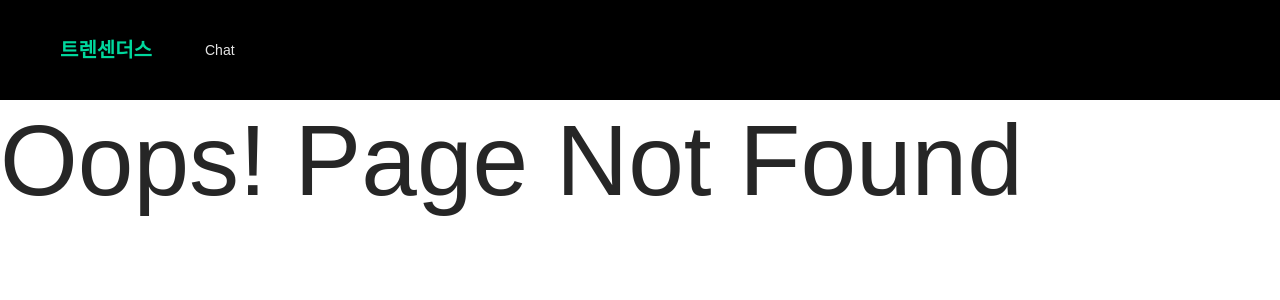
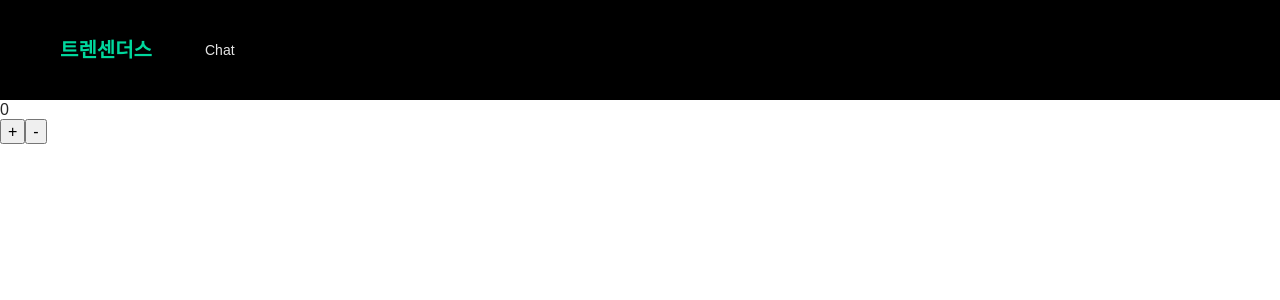
Before and after one commit to mtak0235/simmons_transcendence, a React (Create React App) app in the folder frontend/node/app/: page /test1 in a window 1280 px wide. Before the commit this address had no page. Shown: the top 300 px of the page. Built offline with nearby package versions, Linux system fonts and the light colour scheme.

Commit message:
#62 recoil 설계 테스트

```diff
--- /dev/null
+++ b/frontend/node/app/craco.config.js
@@ -0,0 +1,14 @@
+const CracoAlias = require("craco-alias");
+
+module.exports = {
+  plugins: [
+    {
+      plugin: CracoAlias,
+      options: {
+        source: "tsconfig",
+        baseUrl: "./",
+        tsConfigPath: "./tsconfig.paths.json",
+      },
+    },
+  ],
+};
--- a/frontend/node/app/src/0_presentation/pages/Home.tsx
+++ b/frontend/node/app/src/0_presentation/pages/Home.tsx
@@ -24,6 +24,8 @@ function Home() {
       <Box whileHover={{ scale: 1.2 }} transition={{ delay: 0.5 }}></Box>
       <Box whileHover={{ scale: 1.2 }} transition={{ delay: 0.5 }}></Box>
       <Box whileHover={{ scale: 1.2 }} transition={{ delay: 0.5 }}></Box>
+      <Link to={"/test1"}>test1</Link>
+      <Link to={"/test2"}>test2</Link>
     </Row>
   );
 }
--- /dev/null
+++ b/frontend/node/app/src/0_presentation/pages/Test1.tsx
@@ -0,0 +1,46 @@
+import { atom, RecoilState, useRecoilState, useRecoilValue } from "recoil";
+// import { charCountState } from "@presentation/pages/Test2";
+import Get from "@root/lib/di/get";
+import IUserRepository from "@domain/user/IUserRepository";
+import UserRepository, {
+  textState1,
+} from "@infrastructure/user/UserRepository";
+
+const classState = (): RecoilState<UserRepository> => {
+  return atom({
+    key: "classState",
+    default: new UserRepository(),
+  });
+};
+
+const Test1 = () => {
+  const repo: IUserRepository = Get.get("IUserRepository");
+
+  // const [cls, setCls] = useRecoilState(classState());
+  const [number, setNumber] = useRecoilState(textState1);
+  // const count = useRecoilValue(repo.charCountState());
+
+  const onIncrease = () => {
+    setNumber(number + 1);
+    console.log(number);
+  };
+
+  const onDecrease = () => {
+    setNumber(number - 1);
+  };
+
+  // useEffect(() => {
+  //   // Get.put("number", number);
+  // }, [number]);
+
+  return (
+    <div>
+      <h1>{number}</h1>
+      <button onClick={onIncrease}>+</button>
+      <button onClick={onDecrease}>-</button>
+      {/*<h1>{count}</h1>*/}
+    </div>
+  );
+};
+
+export default Test1;
--- /dev/null
+++ b/frontend/node/app/src/0_presentation/pages/Test2.tsx
@@ -0,0 +1,17 @@
+import { useRecoilState, useRecoilValue } from "recoil";
+import Get from "@root/lib/di/get";
+import IUserRepository from "@domain/user/IUserRepository";
+
+const Test2 = () => {
+  const repo: IUserRepository = Get.get("IUserRepository");
+  const count = useRecoilValue(repo.charCountState());
+  // const [number, setNumber] = useRecoilState(repo.textState());
+  return (
+    <div>
+      <h1>Test2</h1>
+      <h1>{count}</h1>
+    </div>
+  );
+};
+
+export default Test2;
--- a/frontend/node/app/src/2_domain/user/IUserRepository.ts
+++ b/frontend/node/app/src/2_domain/user/IUserRepository.ts
@@ -1,7 +1,10 @@
 import User from "@domain/user/user";
+import { RecoilState, RecoilValueReadOnly } from "recoil";
 
 interface IUserRepository {
   getUserProfile(userId: number): Promise<User>;
+  textState(): RecoilState<number>;
+  charCountState(): RecoilValueReadOnly<number>;
 }
 
 export default IUserRepository;
--- a/frontend/node/app/src/3_infrastructure/core/DependencyInject.ts
+++ b/frontend/node/app/src/3_infrastructure/core/DependencyInject.ts
@@ -3,6 +3,14 @@ import GameLogRepository from "../game/GameLogRepository";
 import PageRepository from "../page/PageRepository";
 import UserRepository from "@infrastructure/user/UserRepository";
 import Connection from "@infrastructure/connection/Connection";
+import { atom, RecoilState, useRecoilState } from "recoil";
+
+const classState = (): RecoilState<UserRepository> => {
+  return atom({
+    key: "classState",
+    default: new UserRepository(),
+  });
+};
 
 const dependencyInject = () => {
   Get.put("IConnection", new Connection());
--- a/frontend/node/app/src/3_infrastructure/user/UserRepository.ts
+++ b/frontend/node/app/src/3_infrastructure/user/UserRepository.ts
@@ -2,7 +2,12 @@ import IUserRepository from "@domain/user/IUserRepository";
 import User from "@domain/user/user";
 import Get from "@root/lib/di/get";
 import { IConnection } from "@domain/connection/IConnection";
+import { atom, RecoilState, RecoilValueReadOnly, selector } from "recoil";
 
+export const textState1: RecoilState<number> = atom({
+  key: "textState111",
+  default: 0,
+});
 class UserRepository implements IUserRepository {
   private readonly connection = Get.get<IConnection>("IConnection");
 
@@ -10,11 +15,28 @@ class UserRepository implements IUserRepository {
     return User.fromJson(
       await this.connection.get({
         path: `/users/${userId}/profile`,
-        token: "token", // todo: context API get token
-        // headers: {},
-        // data: {},
+        token: "token", // todo: get token to context API
+        headers: {},
       })
     );
+  }
+
+  textState(): RecoilState<number> {
+    return atom({
+      key: "textState11",
+      default: 0,
+    });
+  }
+
+  charCountState(): RecoilValueReadOnly<number> {
+    return selector({
+      key: "textState",
+      get: ({ get }) => {
+        return get(this.textState());
+
+        // return text;
+      },
+    });
   }
 }
 
--- a/frontend/node/app/src/App.tsx
+++ b/frontend/node/app/src/App.tsx
@@ -3,8 +3,10 @@ import Home from "./0_presentation/pages/Home";
 import NotFound from "./0_presentation/pages/core/NotFound";
 import Header from "./0_presentation/components/Header";
 import Game from "./0_presentation/pages/Game";
-import Chat from "./0_presentation/pages/Chat";
+import Chat from "@presentation/pages/Chat";
 import styled from "styled-components";
+import Test1 from "@presentation/pages/Test1";
+import Test2 from "@presentation/pages/Test2";
 
 const Wrapper = styled.div`
   position: relative;
@@ -21,6 +23,8 @@ function App() {
           <Route path="/" element={<Home />} />
           <Route path="/game/:id" element={<Game />} />
           <Route path="/chat" element={<Chat />} />
+          <Route path="/test1" element={<Test1 />} />
+          <Route path="/test2" element={<Test2 />} />
         </Routes>
       </Wrapper>
     </Router>
--- a/frontend/node/app/tsconfig.json
+++ b/frontend/node/app/tsconfig.json
@@ -1,5 +1,6 @@
 {
   "compilerOptions": {
+    "extends": "./tsconfig.paths.json",
     "target": "es5",
     "lib": ["dom", "dom.iterable", "esnext"],
     "allowJs": true,
```
Also changed, not shown: frontend/node/app/package.json (+6 -2 lines), frontend/node/app/tsconfig.paths.json (added, +13 -0 lines), 1 other file (tests, documents, lock files or other folders).
